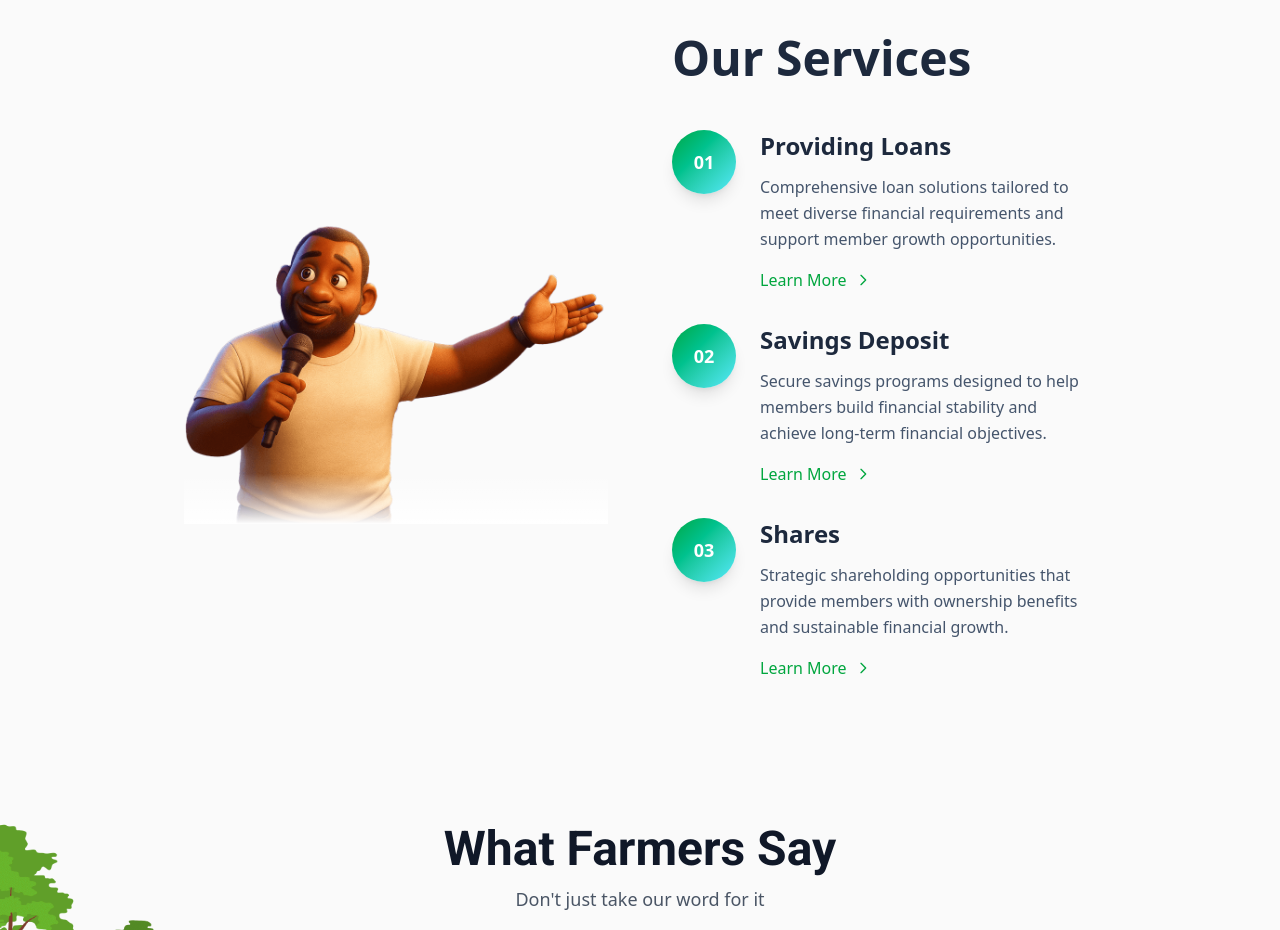
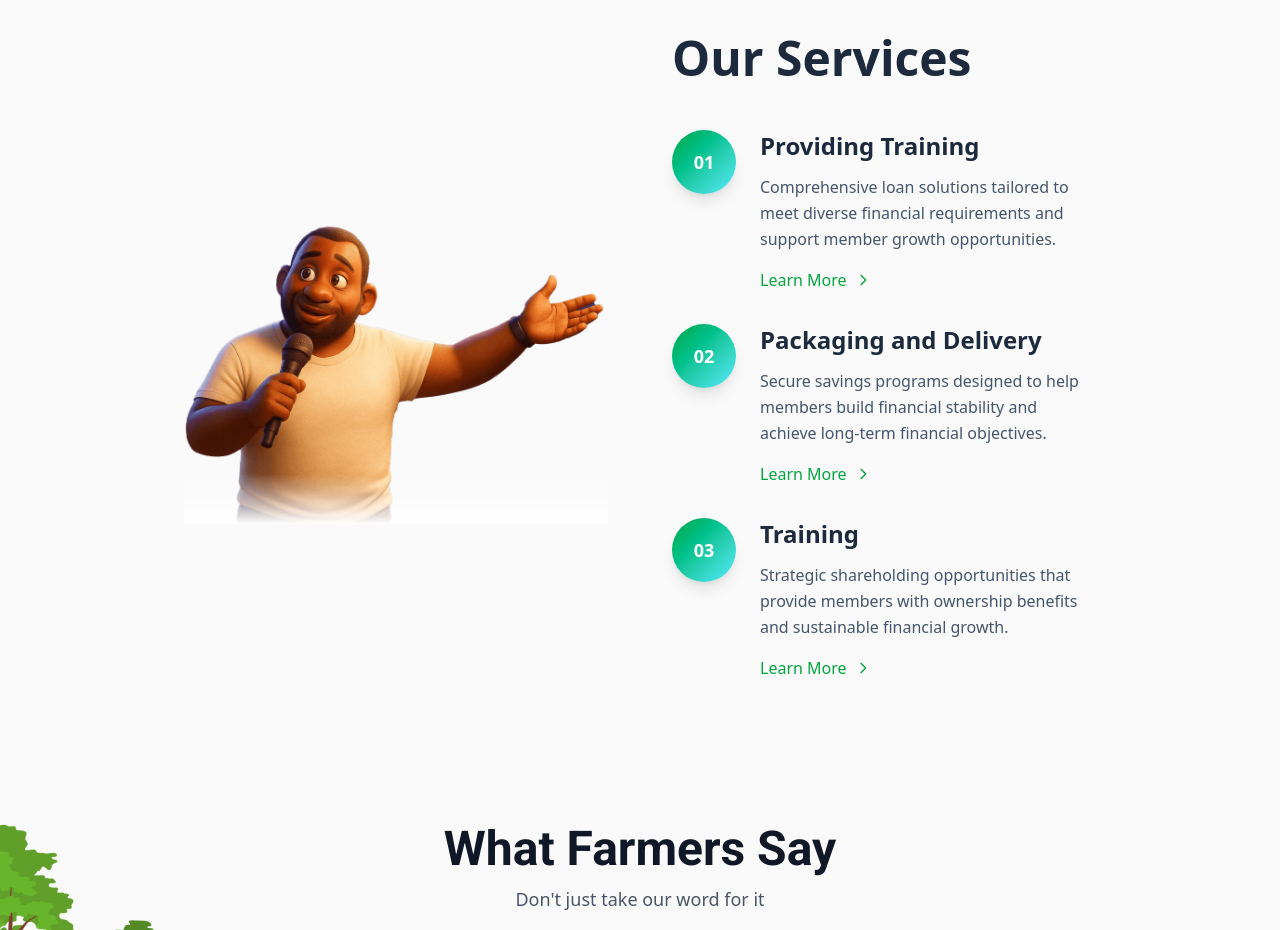
Before and after one commit to Mhando-Z/HervegWeb, a Next.js app: page / in a window 1280 px wide. Shown: the part 3800-4730 px from the top of the page. Built offline with nearby package versions, Linux system fonts and the light colour scheme; a web font is replaced by a local one.

Commit message:
Phase One

```diff
--- a/src/components/OurServices.jsx
+++ b/src/components/OurServices.jsx
@@ -15,7 +15,7 @@ function OurServices() {
     {
       icon: <FaMoneyBillTrendUp className="text-2xl" />,
       path: "/servce/loans/",
-      title: "Providing Loans",
+      title: "Providing Training",
       description:
         "Comprehensive loan solutions tailored to meet diverse financial requirements and support member growth opportunities.",
       number: "01",
@@ -23,7 +23,7 @@ function OurServices() {
     },
     {
       icon: <FaCartArrowDown className="text-2xl" />,
-      title: "Savings Deposit",
+      title: "Packaging and Delivery",
       path: "/servce/savings/",
       description:
         "Secure savings programs designed to help members build financial stability and achieve long-term financial objectives.",
@@ -32,7 +32,7 @@ function OurServices() {
     },
     {
       icon: <HiUserGroup className="text-2xl" />,
-      title: "Shares",
+      title: "Training ",
       path: "/servce/shares/",
       description:
         "Strategic shareholding opportunities that provide members with ownership benefits and sustainable financial growth.",
```
